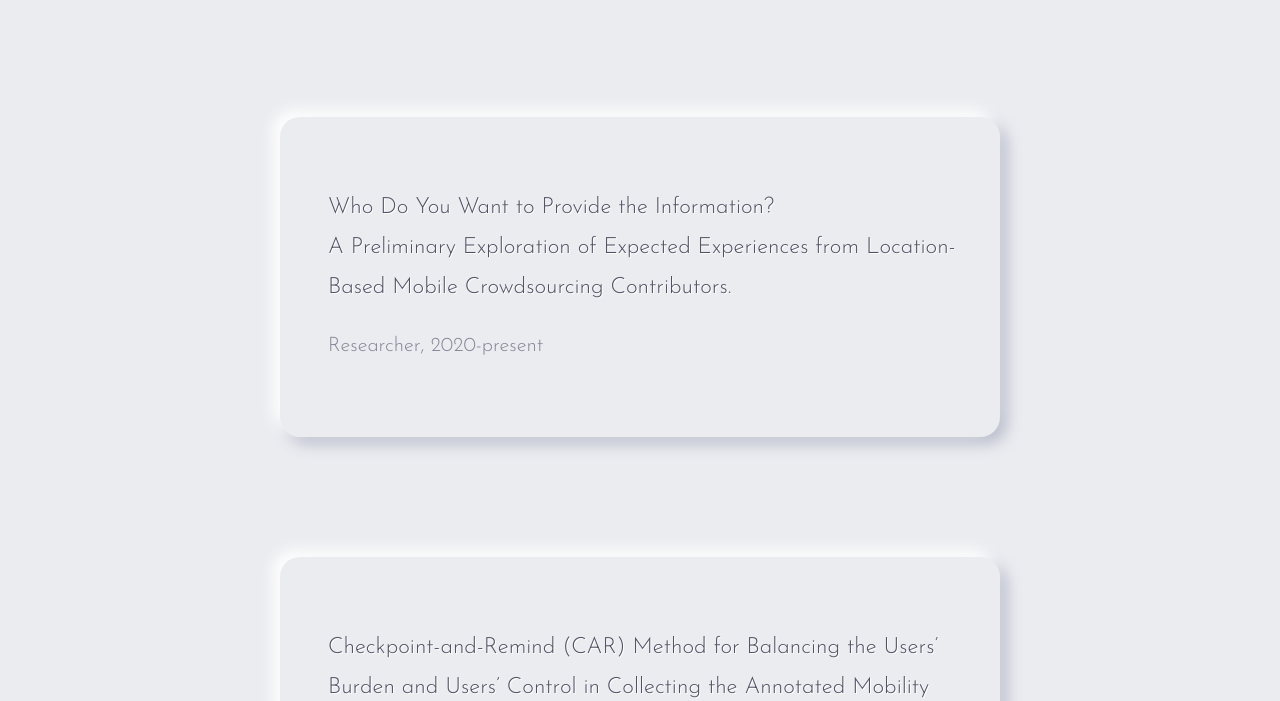
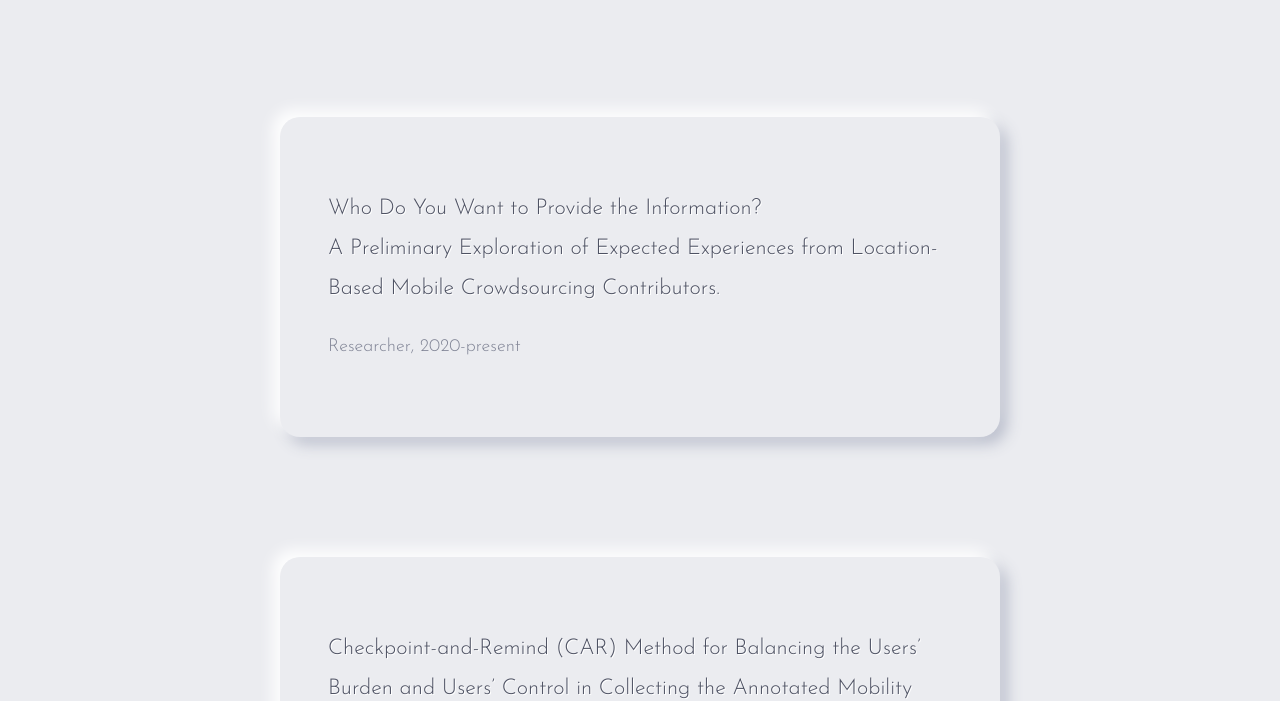
Before and after one commit to ythsharon/ythsharon.github.io, a plain HTML site: page index.html in a window 1280 px wide. Shown: the part 107-808 px from the top of the page. Drawn offline with Linux system fonts and the light colour scheme.

Commit message:
Update index.css

```diff
--- a/index.css
+++ b/index.css
@@ -154,13 +154,13 @@ nav a{
 .container .card .face .content h3{
     float: left;
     padding: 5vmin;
-    margin-top: 2vh;
+    margin-top: 2vmin;
     margin-left: 1vmin;
     color: #4E5263;
     line-height: 5vmin;
     text-shadow: 1px 1px #FFF/*, -1px -1px #444*/;
     text-align: left;
-    font-size: 2.8vh;
+    font-size: 1.7vmax;
     font-weight: 350;
 }
 
@@ -173,7 +173,7 @@ nav a{
     line-height: 4vmin;
     /*text-shadow: 1px 1px #FFF/*, -1px -1px #444*/;*/
     text-align: left;
-    font-size: 2.5vh;
+    font-size: 1.4vmax;
     font-weight: 300;
 
 }
```
